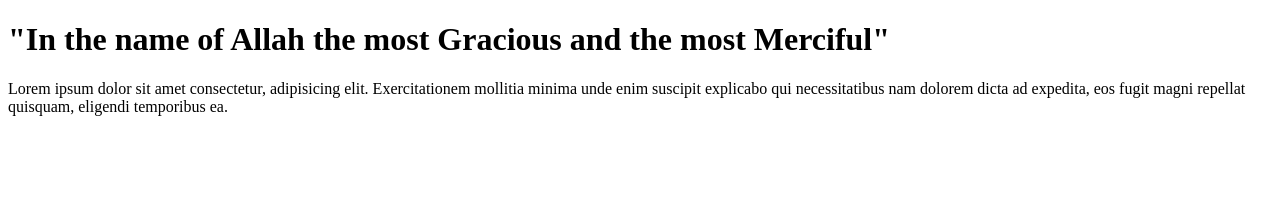
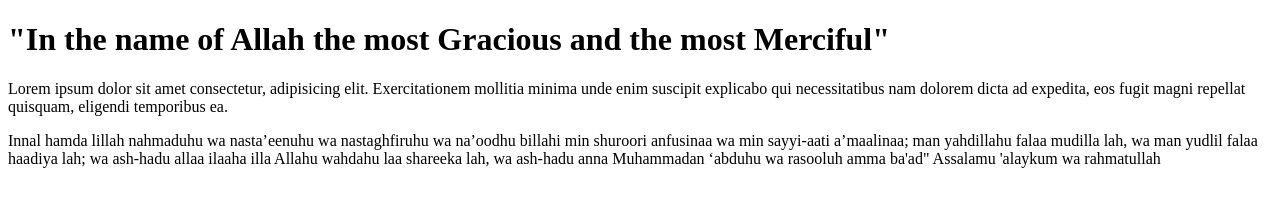
Before and after one commit to khalildpi/first_project, a plain HTML site: page index.html in a window 1280 px wide. Drawn offline with Linux system fonts and the light colour scheme.

Commit message:
Update index.html

```diff
--- a/index.html
+++ b/index.html
@@ -9,5 +9,6 @@
 <body>
     <h1> "In the name of Allah the most Gracious and the most Merciful"</h1>
     <p>Lorem ipsum dolor sit amet consectetur, adipisicing elit. Exercitationem mollitia minima unde enim suscipit explicabo qui necessitatibus nam dolorem dicta ad expedita, eos fugit magni repellat quisquam, eligendi temporibus ea.</p>
-</body>
+    <p> Innal hamda lillah nahmaduhu wa nasta’eenuhu wa nastaghfiruhu wa na’oodhu billahi min shuroori anfusinaa wa min sayyi-aati a’maalinaa; man yahdillahu falaa mudilla lah, wa man yudlil falaa haadiya lah; wa ash-hadu allaa ilaaha illa Allahu wahdahu laa shareeka lah, wa ash-hadu anna Muhammadan ‘abduhu wa rasooluh amma ba'ad" Assalamu 'alaykum wa rahmatullah</p>
+    </body>
 </html>
```
